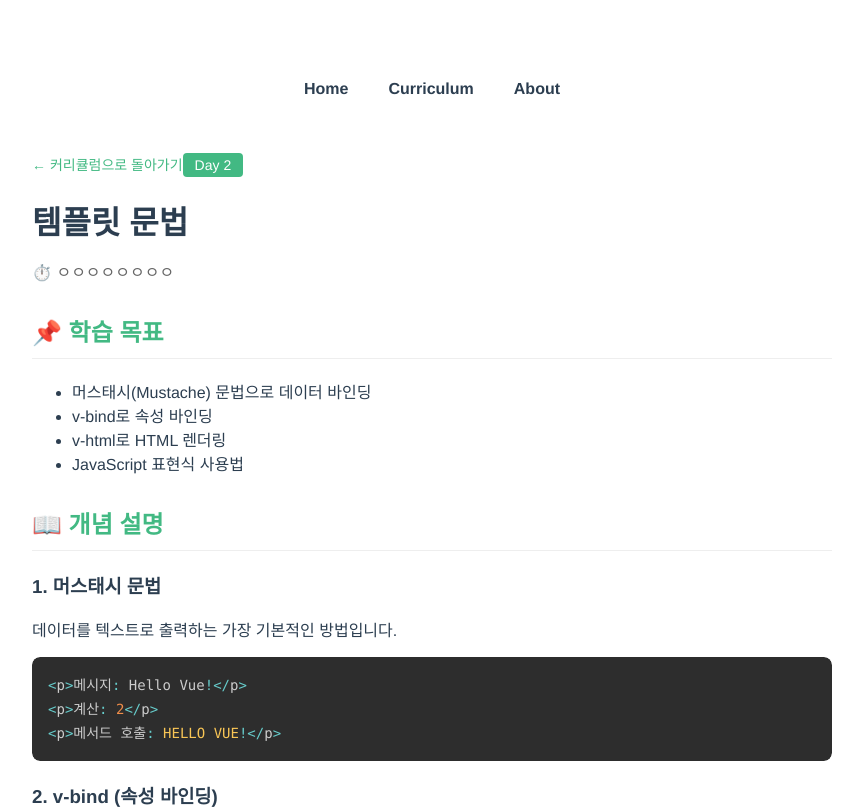
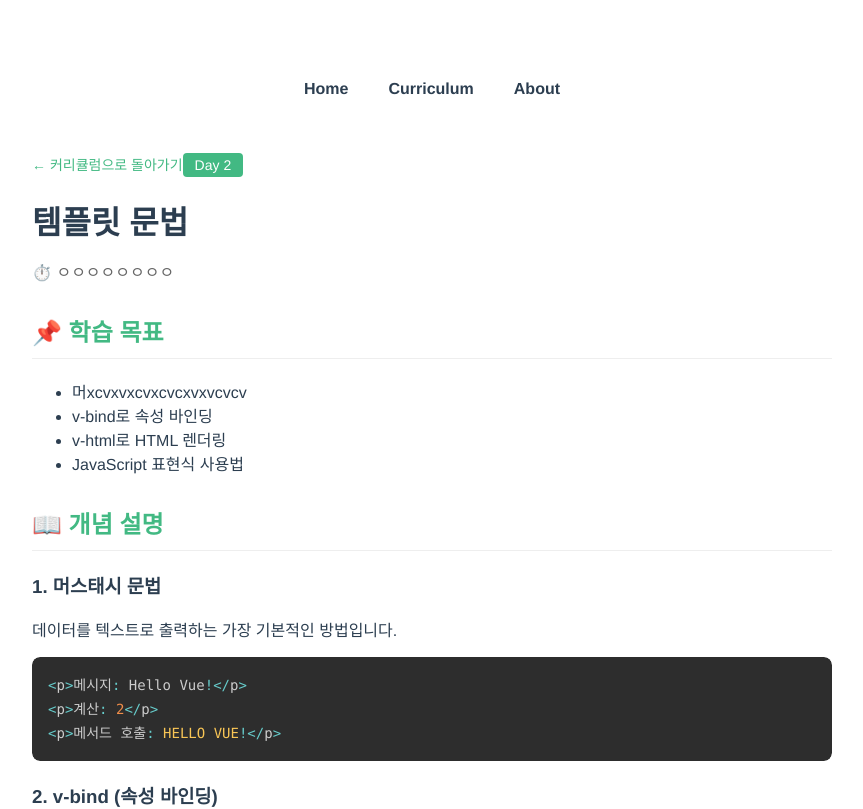
Before and after one commit to luv20100918/vue2-study, a Vue app: page /curriculum/day2 in a window 1280 px wide. Shown: the top 809 px of the page, without its empty margins (208-1071 px from the left). Built offline with nearby package versions, Linux system fonts and the light colour scheme.

Commit message:
머지테스트

```diff
--- a/src/views/curriculum/Day2.vue
+++ b/src/views/curriculum/Day2.vue
@@ -11,7 +11,7 @@
       <section>
         <h2>📌 학습 목표</h2>
         <ul>
-          <li>머스태시(Mustache) 문법으로 데이터 바인딩</li>
+          <li>머xcvxvxcvxcvcxvxvcvcv</li>
           <li>v-bind로 속성 바인딩</li>
           <li>v-html로 HTML 렌더링</li>
           <li>JavaScript 표현식 사용법</li>
```
